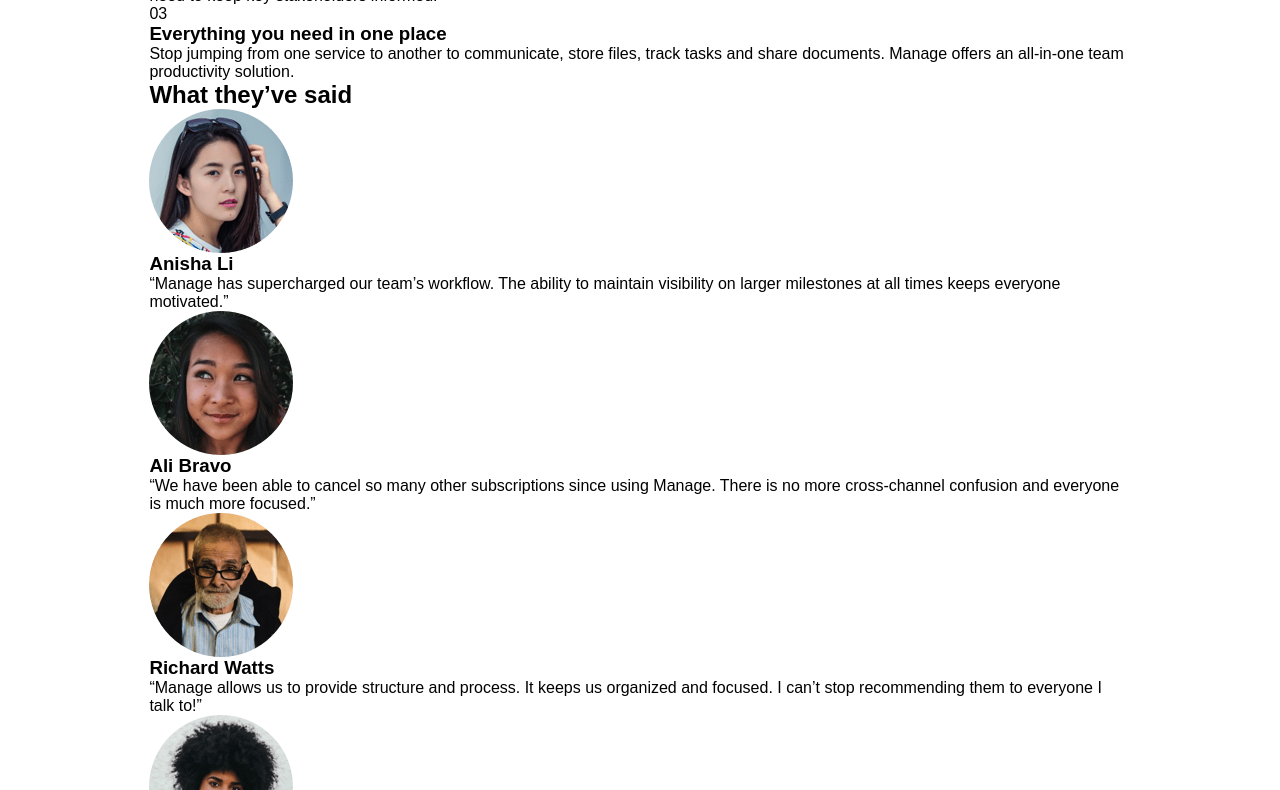
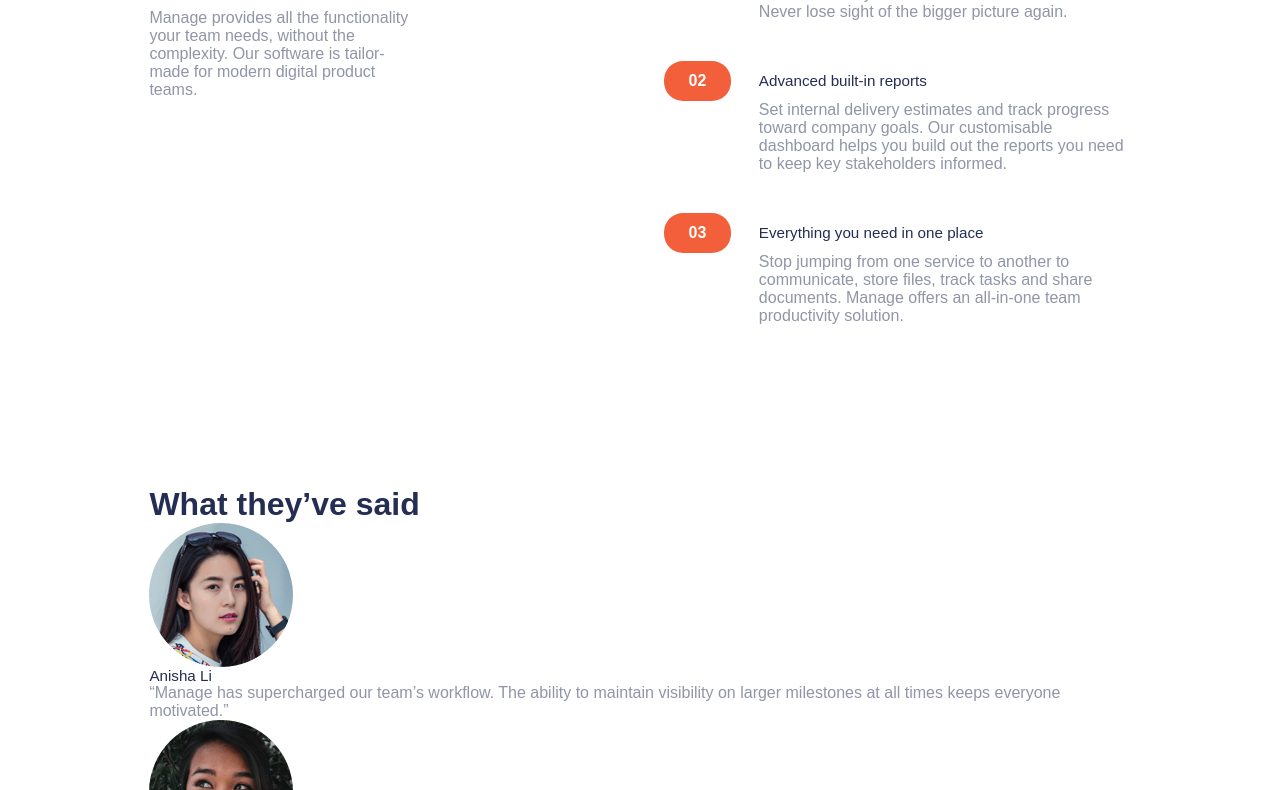
Before and after one commit to georgehossa/manage-landing-page, a plain HTML site: page src/index.html in a window 1280 px wide. Shown: the part 760-1550 px from the top of the page. Drawn offline with Linux system fonts and the light colour scheme; a web font is replaced by a local one.

Commit message:
Finish about section

```diff
--- a/src/css/index.css
+++ b/src/css/index.css
@@ -35,6 +35,7 @@
   background-image: url(../images/bg-tablet-pattern.svg);
   background-position: 124% -20%;
   background-repeat: no-repeat;
+  color: var(--DarkGrayishBlue);
 }
 
 img {
@@ -56,6 +57,21 @@
 
 .header {
   padding: 2rem 0;
+}
+
+.hero {
+  position: relative;
+  display: flex;
+  justify-content: space-between;
+  flex-wrap: wrap;
+}
+
+.about {
+  position: relative;
+  display: grid;
+  grid-template: 1fr / repeat(2, 1fr);
+  column-gap: 3rem;
+  margin: 7.5rem auto;
 }
 
 /*=====  End of LAYOUT  ======*/
@@ -132,13 +148,6 @@
 
 /*----------  HERO  ----------*/
 
-.hero {
-  position: relative;
-  display: flex;
-  justify-content: space-between;
-  flex-wrap: wrap;
-}
-
 .hero__info,
 .hero__image {
   flex: 1 50%;
@@ -157,7 +166,65 @@
   color: var(--DarkGrayishBlue);
 }
 
+/*----------  ABOUT  ----------*/
+
+.about__intro,
+.about__copy {
+  padding-right: 6rem;
+}
+
+.about__title {
+  margin-bottom: 1.5rem;
+}
+
+.about__item {
+  display: grid;
+  grid-template: 1fr / 100%;
+  column-gap: 1.75rem;
+  margin-bottom: 2.5rem;
+}
+
+.about__item-header {
+  display: inline-flex;
+  align-items: center;
+}
+
+.about__item-number {
+  display: flex;
+  justify-content: center;
+  align-items: center;
+  width: 4.18rem;
+  height: 2.5rem;
+  margin-right: 1.75rem;
+  border-radius: 1.2rem;
+  font-weight: bold;
+  background-color: var(--BrightRed);
+  color: white;
+}
+
+.about__item-content {
+  padding-left: calc(4.18rem + 1.75rem);
+}
+
 /*=====  End of COMPONENTS  ======*/
+
+/*=============================================
+=            UTILITIES            =
+=============================================*/
+
+h2.title--section {
+  font-size: 2rem;
+  line-height: 1.2;
+  color: var(--DarkBlue);
+}
+
+h3.subtitle {
+  font-size: 0.95rem;
+  font-weight: 500;
+  color: var(--DarkBlue);
+}
+
+/*=====  End of UTILITIES  ======*/
 
 /*=============================================
 =            MEDIA QUERIES            =
@@ -268,6 +335,45 @@
     padding-bottom: 2.5rem;
     color: var(--DarkGrayishBlue);
   }
+
+  /*----------  ABOUT  ----------*/
+
+  .about {
+    display: block;
+  }
+
+  .about__intro,
+  .about__copy {
+    padding-right: 0;
+    text-align: center;
+  }
+
+  .about__copy {
+    line-height: 2;
+  }
+
+  h2.about__title {
+    line-height: 1.5;
+  }
+
+  .about__intro {
+    margin-bottom: 3.625rem;
+  }
+
+  .about__item-header {
+    border-radius: 1.2rem 0 0 1.2rem;
+    background-color: var(--VeryPaleRed);
+    margin-right: -20px;
+  }
+
+  .about__item-content {
+    padding-left: 0;
+    margin-top: 1.125rem;
+  }
+
+  .about__item-number {
+    margin-right: 1rem;
+  }
 }
 
 /*=====  End of MEDIA QUERIES  ======*/
--- a/src/index.html
+++ b/src/index.html
@@ -46,27 +46,33 @@
       </div>
       <ul class="about__items">
         <li class="about__item">
-          <span class="about__item-number">01</span>
+          <div class="about__item-header">
+            <span class="about__item-number">01</span>
+            <h3 class="about__item-title subtitle">Track company-wide progress</h3>
+          </div>
           <div class="about__item-info">
-            <h3 class="about__item-title subtitle">Track company-wide progress</h3>
             <p class="about__item-content">See how your day-to-day tasks fit into the wider vision. Go from
               tracking progress at the milestone level all the way done to the
               smallest of details. Never lose sight of the bigger picture again.</p>
           </div>
         </li>
         <li class="about__item">
-          <span class="about__item-number">02</span>
+          <div class="about__item-header">
+            <span class="about__item-number">02</span>
+            <h3 class="about__item-title subtitle">Advanced built-in reports</h3>
+          </div>
           <div class="about__item-info">
-            <h3 class="about__item-title subtitle">Advanced built-in reports</h3>
             <p class="about__item-content">Set internal delivery estimates and track progress toward company
               goals. Our customisable dashboard helps you build out the reports
               you need to keep key stakeholders informed.</p>
           </div>
         </li>
         <li class="about__item">
-          <span class="about__item-number">03</span>
+          <div class="about__item-header">
+            <span class="about__item-number">03</span>
+            <h3 class="about__item-title subtitle">Everything you need in one place</h3>
+          </div>
           <div class="about__item-info">
-            <h3 class="about__item-title subtitle">Everything you need in one place</h3>
             <p class="about__item-content">Stop jumping from one service to another to communicate, store files,
               track tasks and share documents. Manage offers an all-in-one team
               productivity solution.</p>
```
